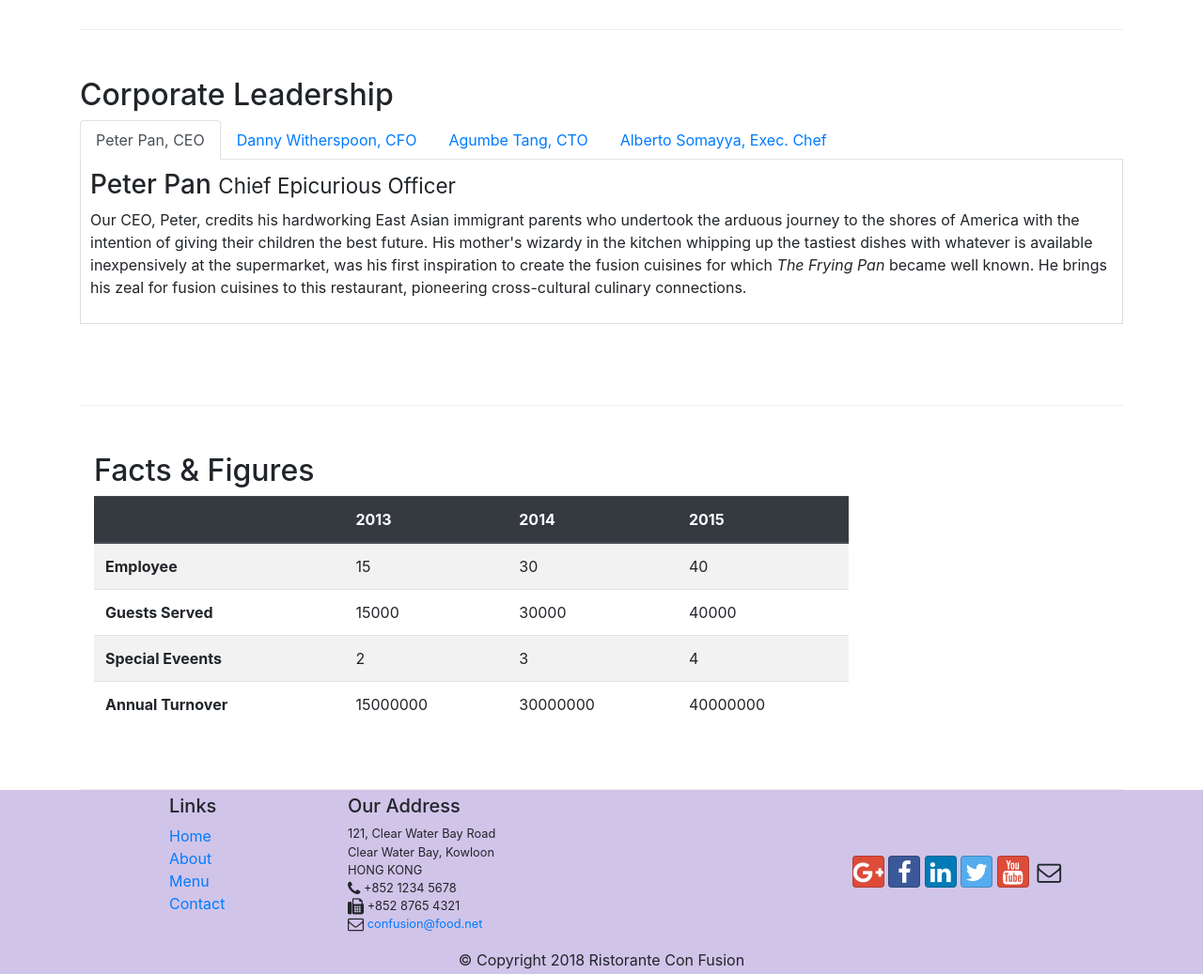
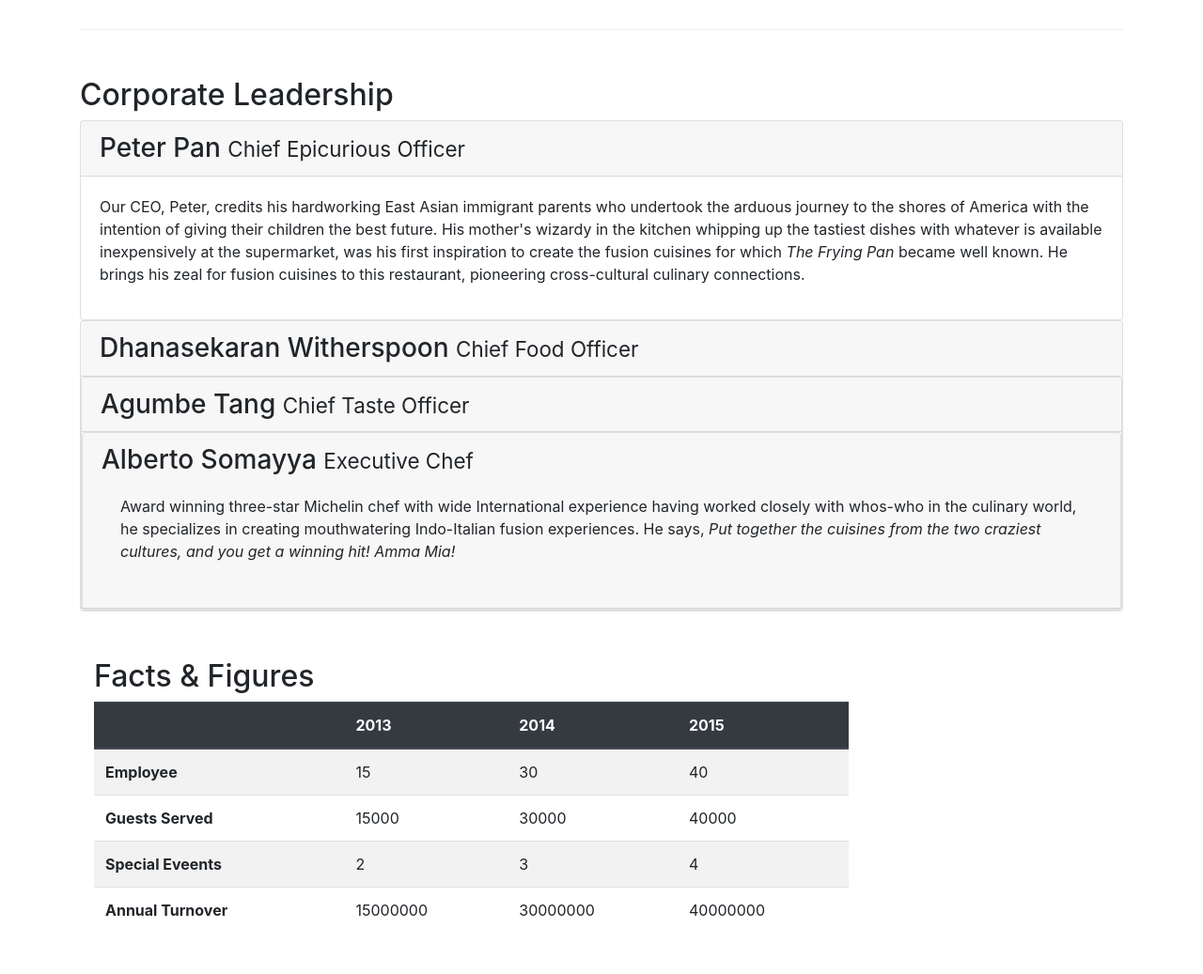
Before and after one commit to nidjaj/git-test, a website: page aboutus.html in a window 1280 px wide. Shown: the part 960-1997 px from the top of the page at 94% size. Drawn offline with nearby package versions, Linux system fonts and the light colour scheme.

Commit message:
accordian

```diff
--- a/aboutus.html
+++ b/aboutus.html
@@ -102,10 +102,10 @@
         </div>
 
 
-        <div >
+        <div>
             <div class="row-content" >
                 <h2>Corporate Leadership</h2>
-                 <ul class="nav nav-tabs">
+                 <!--<ul class="nav nav-tabs">
                     <li class="nav-item">
                       <a class="nav-link active" href="#peter"
                         role="tab" data-toggle="tab">Peter Pan, CEO</a>
@@ -122,39 +122,60 @@
                       <a class="nav-link" href="#alberto" role="tab"
                         data-toggle="tab">Alberto Somayya, Exec. Chef</a>
                     </li>
-                </ul>
+                </ul>-->
 
+             <div id="accordian">
+                <div class="card">
+                    <div class="card-header" role="tab" id="peterhead">
+                        <!--<div role="tabpanel" class="tab-pane fade show active" id="peter">-->
+                        <h3 class="mb-0">
+                            <a data-toggle="collapse" data-target="#peter">Peter Pan <small>Chief Epicurious Officer</small>
+                            </a>
+                        </h3>
+                    </div>
+                   <div class="collapse show" id="peter" data-parent="#accordian">
+                        <div class="card-body">
+                            <p class="d-none d-sm-block">Our CEO, Peter, credits his hardworking East Asian immigrant parents who undertook the arduous journey to the shores of America with the intention of giving their children the best future. His mother's wizardy in the kitchen whipping up the tastiest dishes with whatever is available inexpensively at the supermarket, was his first inspiration to create the fusion cuisines for which <em>The Frying Pan</em> became well known. He brings his zeal for fusion cuisines to this restaurant, pioneering cross-cultural culinary connections.</p>
+                        </div>
+                    </div>
+                </div>
+                <div class="card">
+                    <div class="card-header" role="tab" id="danny">
+                        <h3 class="mb-0">
+                            <a data-toggle="collapse" class="collapsed" data-target="#danny">Dhanasekaran Witherspoon <small>Chief Food Officer</small></a>
+                        </h3>
+                    <div class="collapse " id="danny" data-parent="#accordian">
+                        <div class="card-body">
+                            <p class="d-none d-sm-block">Our CFO, Danny, as he is affectionately referred to by his colleagues, comes from a long established family tradition in farming and produce. His experiences growing up on a farm in the Australian outback gave him great appreciation for varieties of food sources. As he puts it in his own words, <em>Everything that runs, wins, and everything that stays, pays!</em></p>
+                        </div>
+                    </div>
+                </div>
+               <div class="card">
+                    <div class="card-header" role="tab" id="agumbe">
+                        <h3 class="mb-0">
+                            <a data-toggle="collapse" class="collapsed" data-target="#agumbe">Agumbe Tang <small>Chief Taste Officer</small></a>
+                        </h3>
+                    <div class="collapse " id="agumbe" data-parent="#accordian">
+                        <div class="card-body">
+                            <p class="d-none d-sm-block">Blessed with the most discerning gustatory sense, Agumbe, our CTO, personally ensures that every dish that we serve meets his exacting tastes. Our chefs dread the tongue lashing that ensues if their dish does not meet his exacting standards. He lives by his motto, <em>You click only if you survive my lick.</em></p>
+                        </div>
+                    </div>
+                </div>
+                <div class="card">
+                    <div class="card-header" role="tab" id="alberto">
+                        <h3 class="mb-0">
+                            <a data-toggle="collapse" class="collapsed" data-target="#alberto">Alberto Somayya <small>Executive Chef</small> </a>
+                        </h3>
+                    <div class="collapse show" id="alberto" data-parent="#accordian">
+                        <div class="card-body">
+                            <p class="d-none d-sm-block">Award winning three-star Michelin chef with wide International experience having worked closely with whos-who in the culinary world, he specializes in creating mouthwatering Indo-Italian fusion experiences. He says, <em>Put together the cuisines from the two craziest cultures, and you get a winning hit! Amma Mia!</em></p>
+                        </div>
+                    </div>
+                </div>
+            </div>
+        </div>
+    </div>
 
-             <div class="tab-content">
-                <div role="tabpanel" class="tab-pane fade show active" id="peter">
-
-
-
-                <h3>Peter Pan <small>Chief Epicurious Officer</small></h3>
-                <p class="d-none d-sm-block">Our CEO, Peter, credits his hardworking East Asian immigrant parents who undertook the arduous journey to the shores of America with the intention of giving their children the best future. His mother's wizardy in the kitchen whipping up the tastiest dishes with whatever is available inexpensively at the supermarket, was his first inspiration to create the fusion cuisines for which <em>The Frying Pan</em> became well known. He brings his zeal for fusion cuisines to this restaurant, pioneering cross-cultural culinary connections.</p>
-               </div>
-
-
-               <div role="tabpanel" class="tab-pane fade " id="danny">
-
-                <h3>Dhanasekaran Witherspoon <small>Chief Food Officer</small></h3>
-                <p class="d-none d-sm-block">Our CFO, Danny, as he is affectionately referred to by his colleagues, comes from a long established family tradition in farming and produce. His experiences growing up on a farm in the Australian outback gave him great appreciation for varieties of food sources. As he puts it in his own words, <em>Everything that runs, wins, and everything that stays, pays!</em></p>
-               </div>
-
-               <div role="tabpanel" class="tab-pane fade " id="agumbe">
-
-                <h3>Agumbe Tang <small>Chief Taste Officer</small></h3>
-                <p class="d-none d-sm-block">Blessed with the most discerning gustatory sense, Agumbe, our CTO, personally ensures that every dish that we serve meets his exacting tastes. Our chefs dread the tongue lashing that ensues if their dish does not meet his exacting standards. He lives by his motto, <em>You click only if you survive my lick.</em></p>
-               </div>
-
-              <div role="tabpanel" class="tab-pane fade " id="alberto">
-
-                <h3>Alberto Somayya <small>Executive Chef</small></h3>
-                <p class="d-none d-sm-block">Award winning three-star Michelin chef with wide International experience having worked closely with whos-who in the culinary world, he specializes in creating mouthwatering Indo-Italian fusion experiences. He says, <em>Put together the cuisines from the two craziest cultures, and you get a winning hit! Amma Mia!</em></p>
-
-              </div>
-           </div>
-        </div>
             <div class="row row-content">
                 <div class="col-12 col-sm-9">
                     <h2>Facts &amp; Figures</h2>
```
